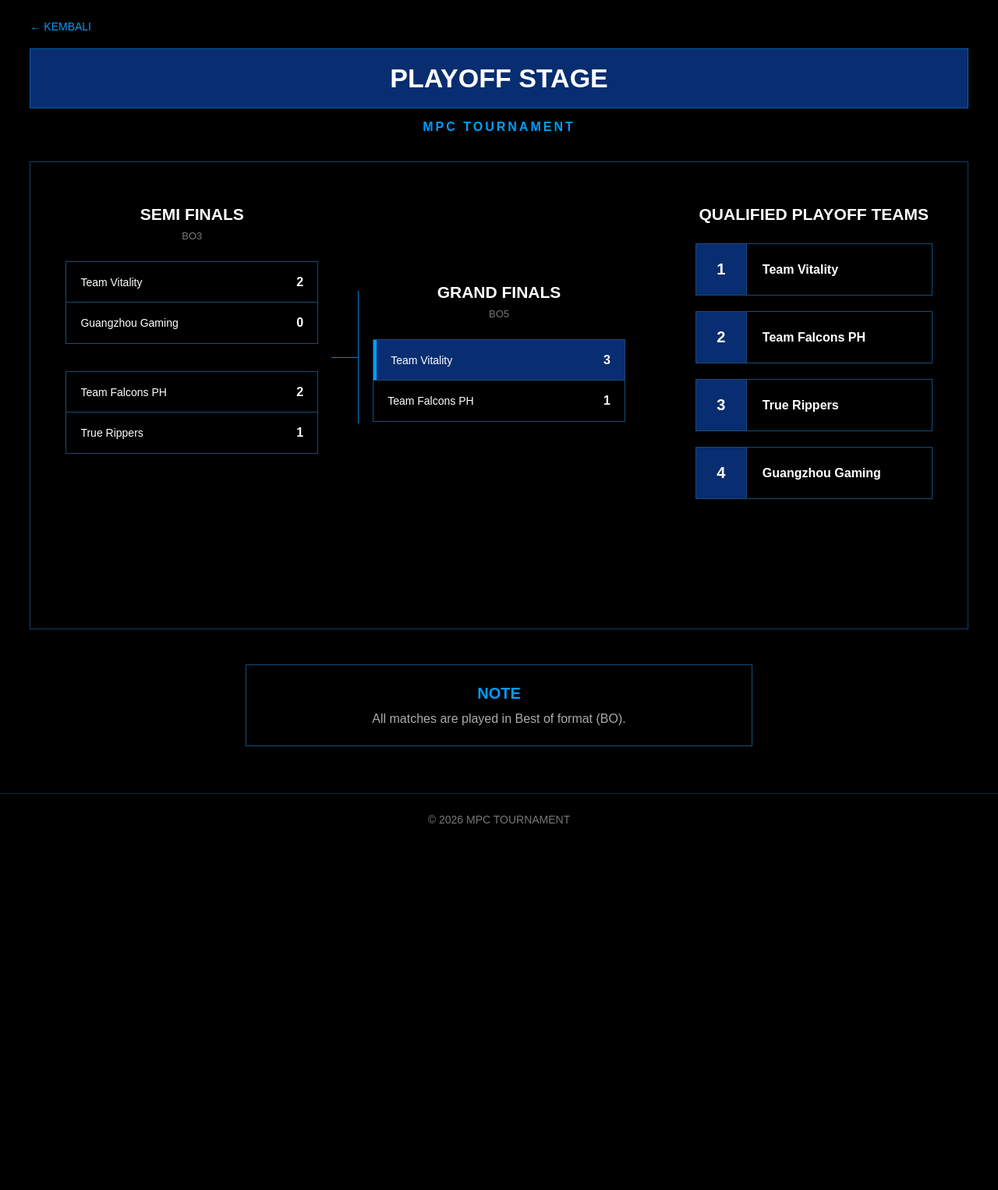
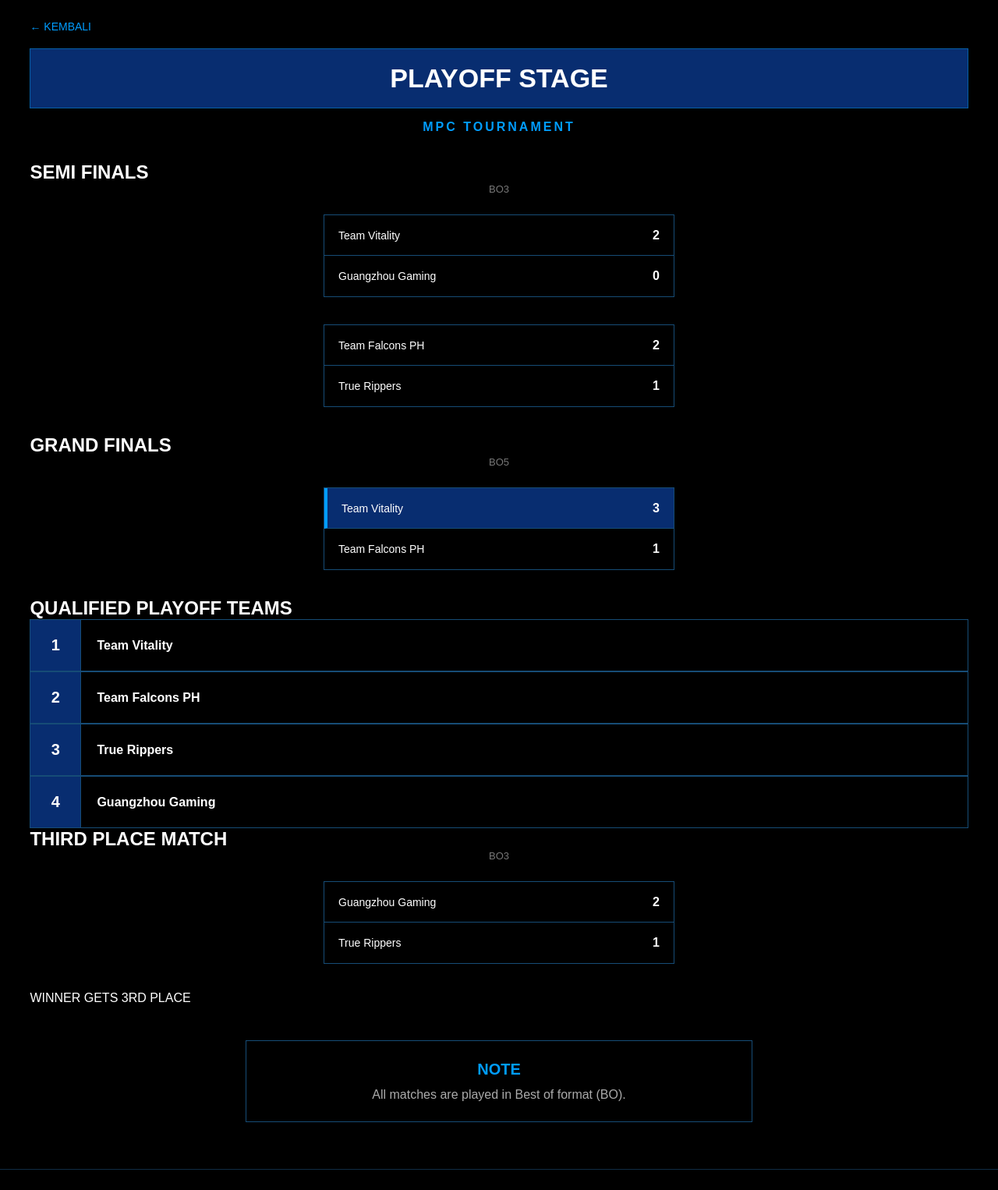
Before and after one commit to naqiuddin2303/MPC, a Flask app: page /playoff in a window 1280 px wide. Shown: the part 71-1597 px from the top of the page at 78% size. Before the commit the page ends 1127 px from the top, so only its background shows below. Run offline with Flask 3, Linux system fonts and the light colour scheme.

Commit message:
Update playoff.html

```diff
--- a/templates/playoff.html
+++ b/templates/playoff.html
@@ -24,7 +24,6 @@
         MPC
     </div>
 
-
     <div class="nav-links">
 
         <a href="/">
@@ -35,11 +34,8 @@
             LEADERBOARD
         </a>
 
-        <a href="/playoff"
-           class="active">
-
+        <a href="/playoff" class="active">
             PLAYOFF STAGE
-
         </a>
 
     </div>
@@ -68,14 +64,18 @@
     </header>
 
 
-    <section class="playoff-board">
+    <!-- =====================================
+         MAIN BRACKET
+    ====================================== -->
+
+    <section class="playoff-bracket">
 
 
-        <!-- ==================================
+        <!-- ================================
              SEMI FINALS
-        =================================== -->
+        ================================= -->
 
-        <div class="bracket-column semi-column">
+        <div class="bracket-round semi-finals-round">
 
             <h2>
                 SEMI FINALS
@@ -88,7 +88,7 @@
 
             {% for match in semi_finals %}
 
-            <div class="match">
+            <div class="match semi-match">
 
                 <div class="team-row">
 
@@ -122,11 +122,11 @@
         </div>
 
 
-        <!-- ==================================
+        <!-- ================================
              GRAND FINAL
-        =================================== -->
+        ================================= -->
 
-        <div class="bracket-column grand-column">
+        <div class="bracket-round grand-final-round">
 
             <h2>
                 GRAND FINALS
@@ -169,18 +169,18 @@
         </div>
 
 
-        <!-- ==================================
+        <!-- ================================
              QUALIFIED TEAMS
-        =================================== -->
+        ================================= -->
 
-        <div class="qualified-column">
+        <div class="qualified-round">
 
             <h2>
                 QUALIFIED PLAYOFF TEAMS
             </h2>
 
 
-            <div class="qualified-list">
+            <div class="qualified-grid">
 
                 {% for team in playoff_teams %}
 
@@ -206,6 +206,65 @@
     </section>
 
 
+    <!-- =====================================
+         THIRD PLACE
+         BERASINGAN
+    ====================================== -->
+
+    <section class="third-place-section">
+
+        <h2>
+            THIRD PLACE MATCH
+        </h2>
+
+        <p class="bo">
+            BO3
+        </p>
+
+
+        <div class="match third-match">
+
+            <div class="team-row">
+
+                <span>
+                    {{ third_place.team1 }}
+                </span>
+
+                <strong>
+                    {{ third_place.score1 }}
+                </strong>
+
+            </div>
+
+
+            <div class="team-row">
+
+                <span>
+                    {{ third_place.team2 }}
+                </span>
+
+                <strong>
+                    {{ third_place.score2 }}
+                </strong>
+
+            </div>
+
+        </div>
+
+
+        <div class="third-result">
+
+            WINNER GETS 3RD PLACE
+
+        </div>
+
+    </section>
+
+
+    <!-- =====================================
+         NOTE
+    ====================================== -->
+
     <section class="note-box">
 
         <h2>
@@ -223,9 +282,7 @@
 
 
 <footer>
-
     © 2026 MPC TOURNAMENT
-
 </footer>
 
 
```
